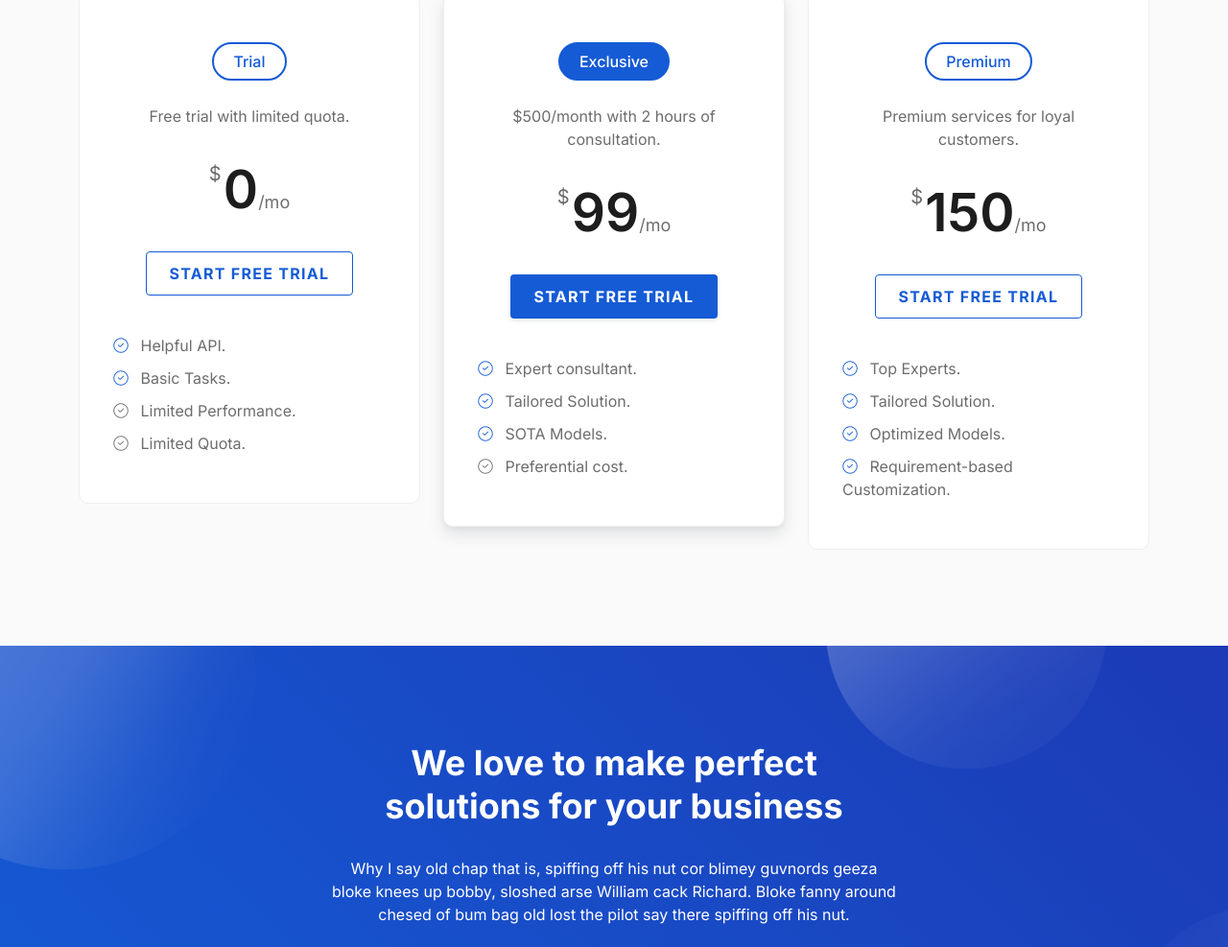
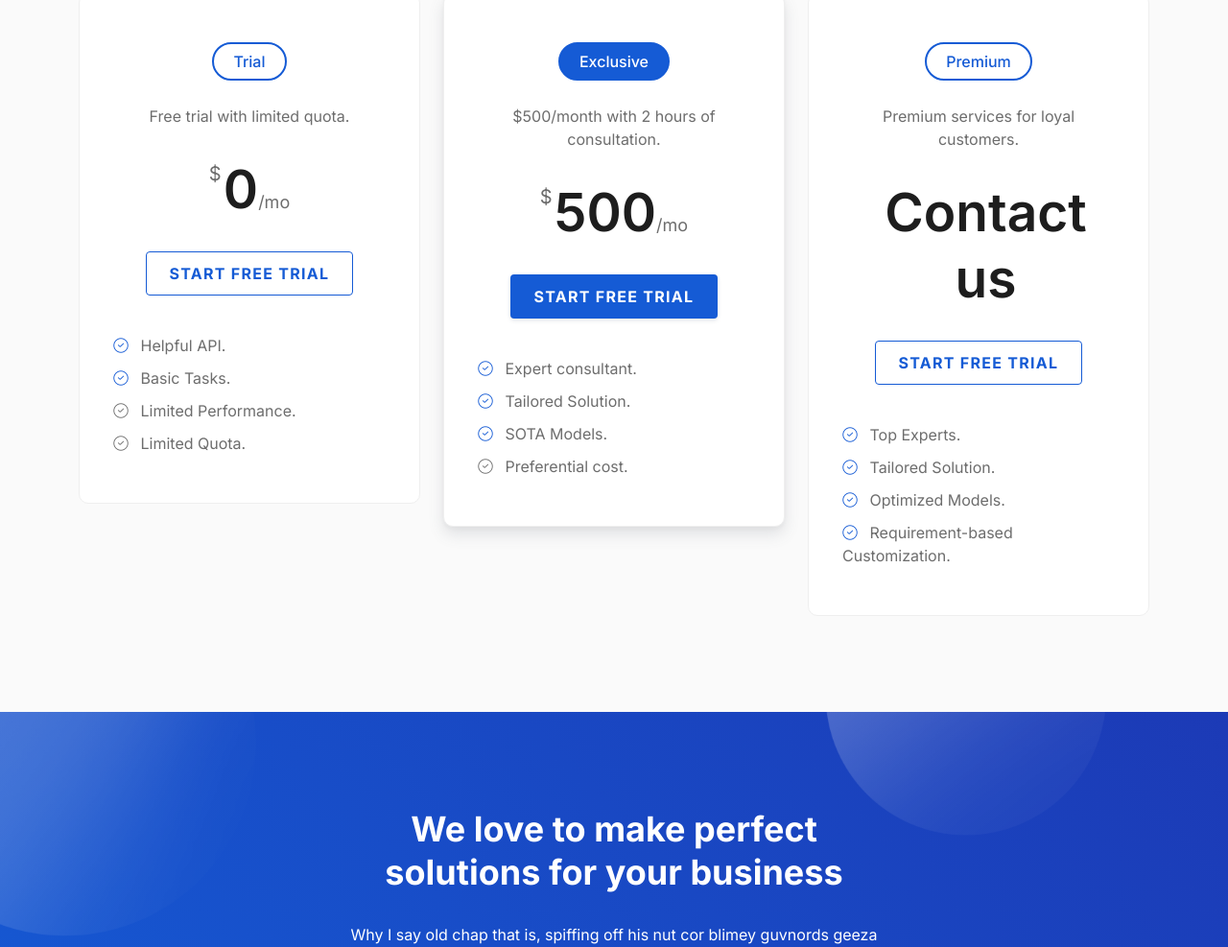
Before and after one commit to jurismart/jurismart.github.io, a plain HTML site: page index.html in a window 1280 px wide. Shown: the part 2812-3799 px from the top of the page at 96% size. Drawn offline with Linux system fonts and the light colour scheme.

Commit message:
Update index.html

```diff
--- a/index.html
+++ b/index.html
@@ -460,7 +460,7 @@
                 <p>$500/month with 2 hours of consultation.</p>
                 <div class="price">
                   <h2 class="amount">
-                    <span class="currency">$</span>99<span class="duration">/mo </span>
+                    <span class="currency">$</span>500<span class="duration">/mo </span>
                   </h2>
                 </div>
             </div>
@@ -488,7 +488,7 @@
                 <p>Premium services for loyal customers.</p>
                 <div class="price">
                   <h2 class="amount">
-                    <span class="currency">$</span>150<span class="duration">/mo </span>
+                    Contact us
                   </h2>
                 </div>
             </div>
```
